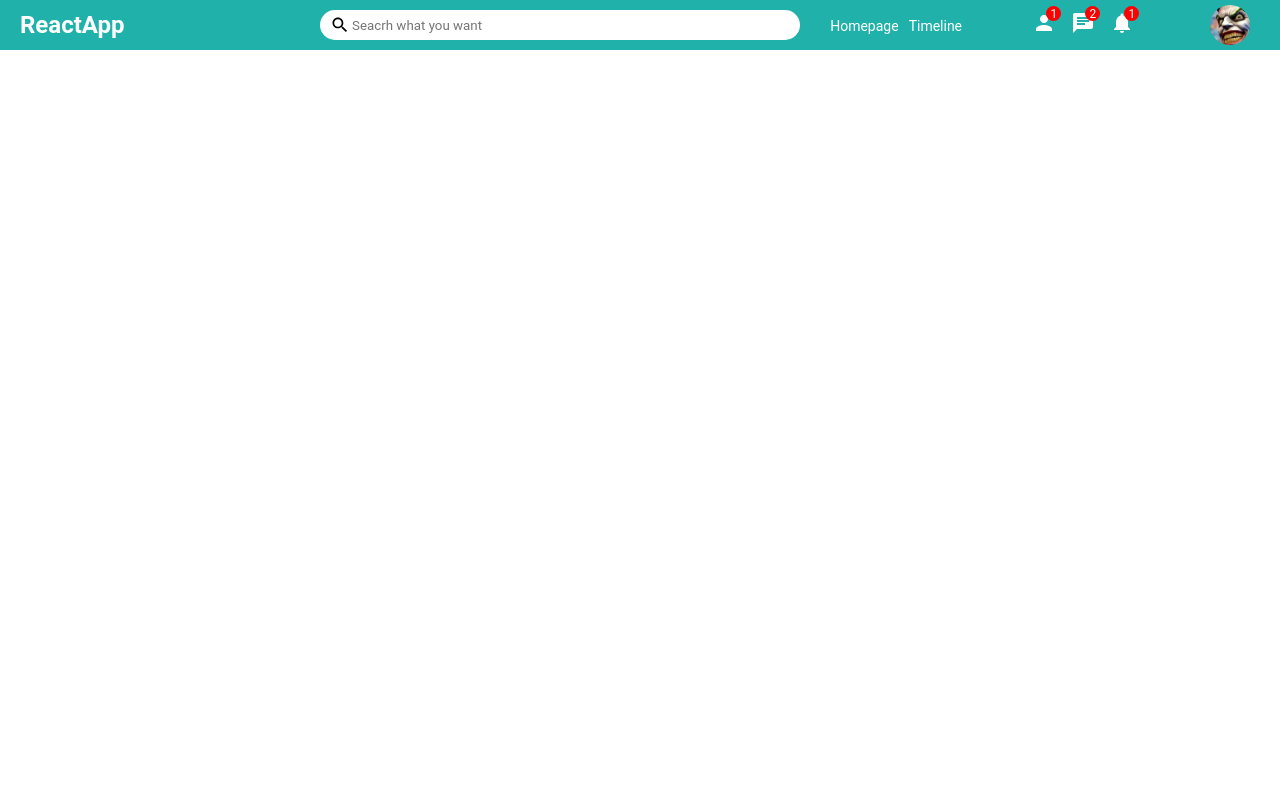
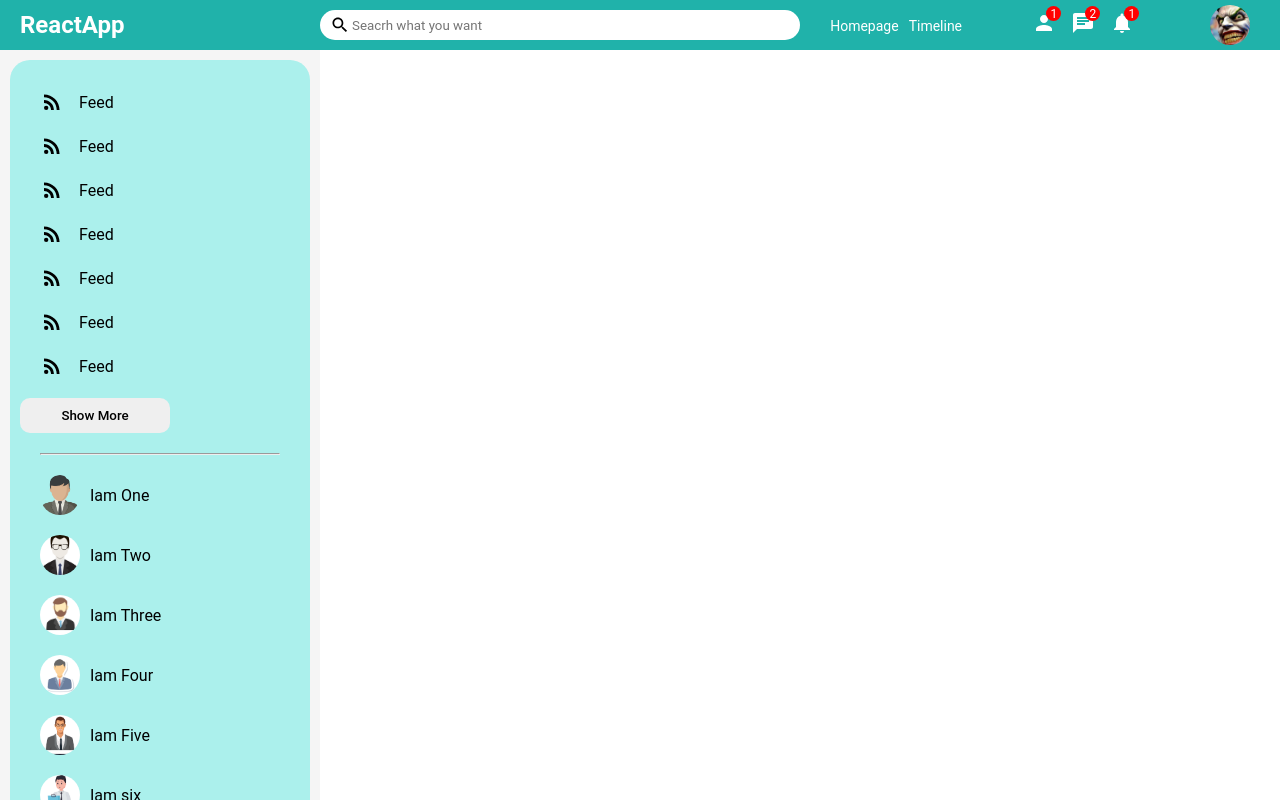
Before and after one commit to suhaspulikkal/ReactApp, a React (Create React App) app in the folder my_react/: page / in a window 1280 px wide. Built offline with nearby package versions, Linux system fonts and the light colour scheme.

Commit message:
SideBar and it's child Closefriend component has been added

```diff
--- /dev/null
+++ b/my_react/src/components/CloseFriends.jsx
@@ -0,0 +1,13 @@
+import React from 'react'
+
+export default function CloseFriends(props) {
+
+  return (
+    <div>
+      <li className='sideBarListItem'>
+          <img className="profilePicture" src={'assets/' + props.user.profilePicture} alt='friendpic'/>
+          <span className='sideBarFriendName'>{props.user.username}</span>
+         </li>
+    </div>
+  )
+}
--- a/my_react/src/components/Home.css
+++ b/my_react/src/components/Home.css
@@ -129,6 +129,7 @@ h3{
 .sidebar {
   background-color: whitesmoke;
   flex: 3;
+  width: 25%;
   height: calc(100vh - 50px);
   overflow-y: scroll;
   position: sticky;
--- a/my_react/src/components/Home.jsx
+++ b/my_react/src/components/Home.jsx
@@ -1,12 +1,15 @@
 import React from "react";
 import Navigationbar from "./Navigationbar";
 import "./Home.css"
+import Sidebar from "./Sidebar";
 
 export default function Home(){
   return(
     <div>
 
       <Navigationbar />
+      <Sidebar />
+
 
     </div>
   )
--- /dev/null
+++ b/my_react/src/components/Sidebar.jsx
@@ -0,0 +1,64 @@
+import React from 'react'
+import {RssFeed} from "@mui/icons-material"
+import { Users } from '../dummydata'
+import CloseFriends from './CloseFriends'
+
+export default function Sidebar() {
+  return (
+    <div className='sidebar'>
+      <div className='sideBarWrapper'>
+      <ul className='sideBarList'>
+
+      <li className='sideBarListItem'>
+        <RssFeed className="sideBarIcon" />
+        <span>Feed</span>
+      </li>
+
+      <li className='sideBarListItem'>
+        <RssFeed className="sideBarIcon" />
+        <span>Feed</span>
+      </li>
+
+      <li className='sideBarListItem'>
+        <RssFeed className="sideBarIcon" />
+        <span>Feed</span>
+      </li>
+
+      <li className='sideBarListItem'>
+        <RssFeed className="sideBarIcon" />
+        <span>Feed</span>
+      </li>
+
+      <li className='sideBarListItem'>
+        <RssFeed className="sideBarIcon" />
+        <span>Feed</span>
+      </li>
+
+      <li className='sideBarListItem'>
+        <RssFeed className="sideBarIcon" />
+        <span>Feed</span>
+      </li>
+
+      <li className='sideBarListItem'>
+        <RssFeed className="sideBarIcon" />
+        <span>Feed</span>
+      </li>
+
+      </ul>
+
+      <button className='sideBarButton'>Show More</button>
+      <hr className='sideBarHr'/>
+
+      <ul className='sideBarList'>
+      {Users.map((u)=>(
+        <CloseFriends key={u.id} user={u} />
+
+      ))}
+
+
+      </ul>
+      </div>
+
+    </div>
+  )
+}
--- /dev/null
+++ b/my_react/src/dummydata.js
@@ -0,0 +1,84 @@
+export const Users = [
+  {
+    id : 1,
+    profilePicture : "Person/p1.png",
+    username : 'Iam One',
+    online : true,
+  },
+  {
+    id : 2,
+    profilePicture : "Person/p2.png",
+    username : 'Iam Two',
+  },
+  {
+    id : 3,
+    profilePicture : "Person/p3.png",
+    username : 'Iam Three',
+  },
+  {
+    id : 4,
+    profilePicture : "Person/p4.png",
+    username : 'Iam Four',
+    online : true,
+  },
+  {
+    id : 5,
+    profilePicture : "Person/p5.jpg",
+    username : 'Iam Five',
+  },
+  {
+    id : 6,
+    profilePicture : "Person/p6.jpg",
+    username : 'Iam six',
+    online : true,
+  },
+  {
+    id : 7,
+    profilePicture : "Person/p7.jpg",
+    username : 'Iam seven',
+    online : true,
+  },
+  {
+    id : 8,
+    profilePicture : "Person/p8.jpg",
+    username : 'Iam eight',
+  },
+]
+
+export const Posts =
+[
+  {
+    id : 1,
+    photo : 'Person/p1.png',
+    date : '5 mins ago',
+    userId : 1,
+    like : 32,
+    comments : 9,
+  },
+  {
+    id : 2,
+    desc : 'Love is blind',
+    photo : 'Person/p2.png',
+    date : '5 hours ago',
+    userId : 2,
+    like : 87,
+    comments : 16,
+  },
+  {
+    id : 3,
+    desc : 'Life will lead us everywhere!',
+    photo : 'Person/p3.png',
+    date : '2 mins ago',
+    userId : 3,
+    like : 4,
+    comments : 1,
+  },
+  {
+    id : 4,
+    photo : 'Person/p4.png',
+    date : '8 hours ago',
+    userId : 4,
+    like : '1.1k',
+    comments : 59,
+  },
+]
```
Also changed, not shown: my_react/public/Steps.txt.
